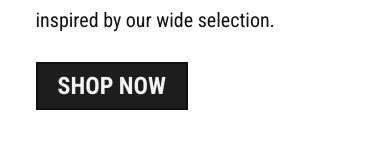
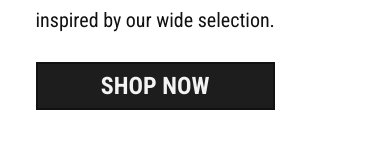
Before and after one commit to bmilcs/odin-shopping-cart, a React (Create React App) app: page /odin-shopping-cart/home in a window 390 px wide. Shown: the part 485-635 px from the top of the page. Built offline with nearby package versions, Linux system fonts and the light colour scheme; no server answers.

Commit message:
Add responsive sizing to hero button

```diff
--- a/src/styles/Home.scss
+++ b/src/styles/Home.scss
@@ -31,13 +31,23 @@
       font-size: 1.25rem;
     }
 
+    // anchor tag that wraps around hero-button
+    a {
+      display: flex;
+      text-decoration: none;
+    }
+
     .hero-button {
+      flex: 1;
+
       text-transform: uppercase;
       font-size: 1.5rem;
+
       border-radius: 0;
-      max-width: min(80%, 40ch);
+      max-width: 75%;
     }
   }
+
   .home-hero-image {
     max-width: 100%;
     max-height: 50vh;
```
